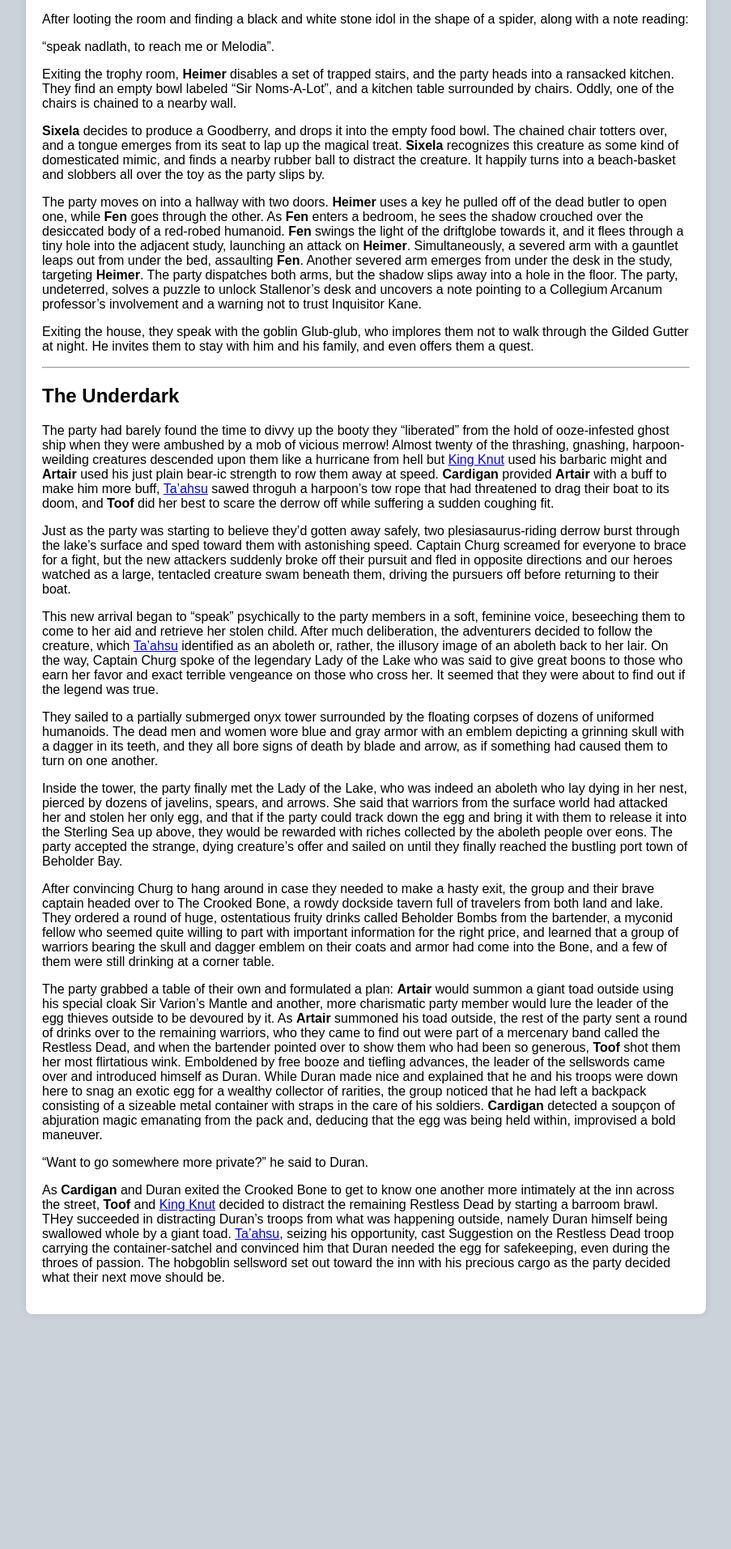
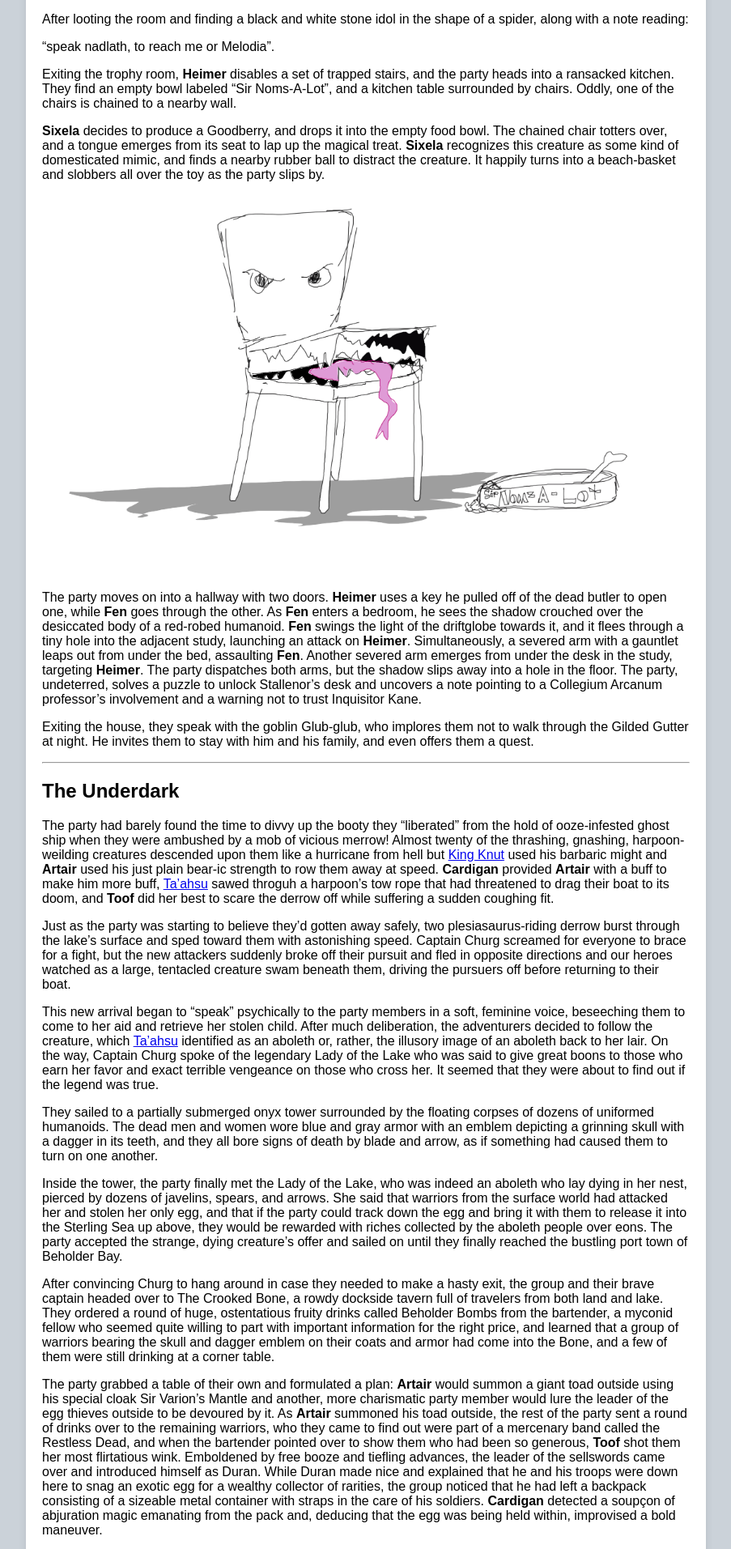
Before and after one commit to pragma-turner/tavernsandtales, a Jekyll site: the page built from _posts/2024-02-20-season-2-session-6.md, in a window 1280 px wide. Shown: the part 2207-4120 px from the top of the page at 81% size, without its empty margins (188-1091 px from the left). Built offline with Jekyll 4.4.1, drawn with Linux system fonts in a browser that asks for light colours; before the commit the page ends 3870 px from its top, so only the background shows below that.

Commit message:
Add nomsalot image.

```diff
--- a/_posts/2024-02-20-season-2-session-6.md
+++ b/_posts/2024-02-20-season-2-session-6.md
@@ -56,6 +56,7 @@ After looting the room and finding a black and white stone idol in the shape of
 Exiting the trophy room, **Heimer** disables a set of trapped stairs, and the party heads into a ransacked kitchen. They find an empty bowl labeled "Sir Noms-A-Lot", and a kitchen table surrounded by chairs. Oddly, one of the chairs is chained to a nearby wall.
 
 **Sixela** decides to produce a Goodberry, and drops it into the empty food bowl. The chained chair totters over, and a tongue emerges from its seat to lap up the magical treat. **Sixela** recognizes this creature as some kind of domesticated mimic, and finds a nearby rubber ball to distract the creature. It happily turns into a beach-basket and slobbers all over the toy as the party slips by.
+![Sir Nomsalot](/assets/images/nomsalot.png)
 
 The party moves on into a hallway with two doors. **Heimer** uses a key he pulled off of the dead butler to open one, while **Fen** goes through the other. As **Fen** enters a bedroom, he sees the shadow crouched over the desiccated body of a red-robed humanoid. **Fen** swings the light of the driftglobe towards it, and it flees through a tiny hole into the adjacent study, launching an attack on **Heimer**. Simultaneously, a severed arm with a gauntlet leaps out from under the bed, assaulting **Fen**. Another severed arm emerges from under the desk in the study, targeting **Heimer**. The party dispatches both arms, but the shadow slips away into a hole in the floor. The party, undeterred, solves a puzzle to unlock Stallenor's desk and uncovers a note pointing to a Collegium Arcanum professor's involvement and a warning not to trust Inquisitor Kane.
 
--- a/_sass/main.scss
+++ b/_sass/main.scss
@@ -29,6 +29,10 @@ $character-portrait-height: 300px;
   max-width:98%;
   max-height:100%;
   border-radius: $card-border-radius;
+}
+
+img {
+    max-width:95%;
 }
 
 .character-portrait {
```
Also changed, not shown: assets/images/nomsalot.png (added).
